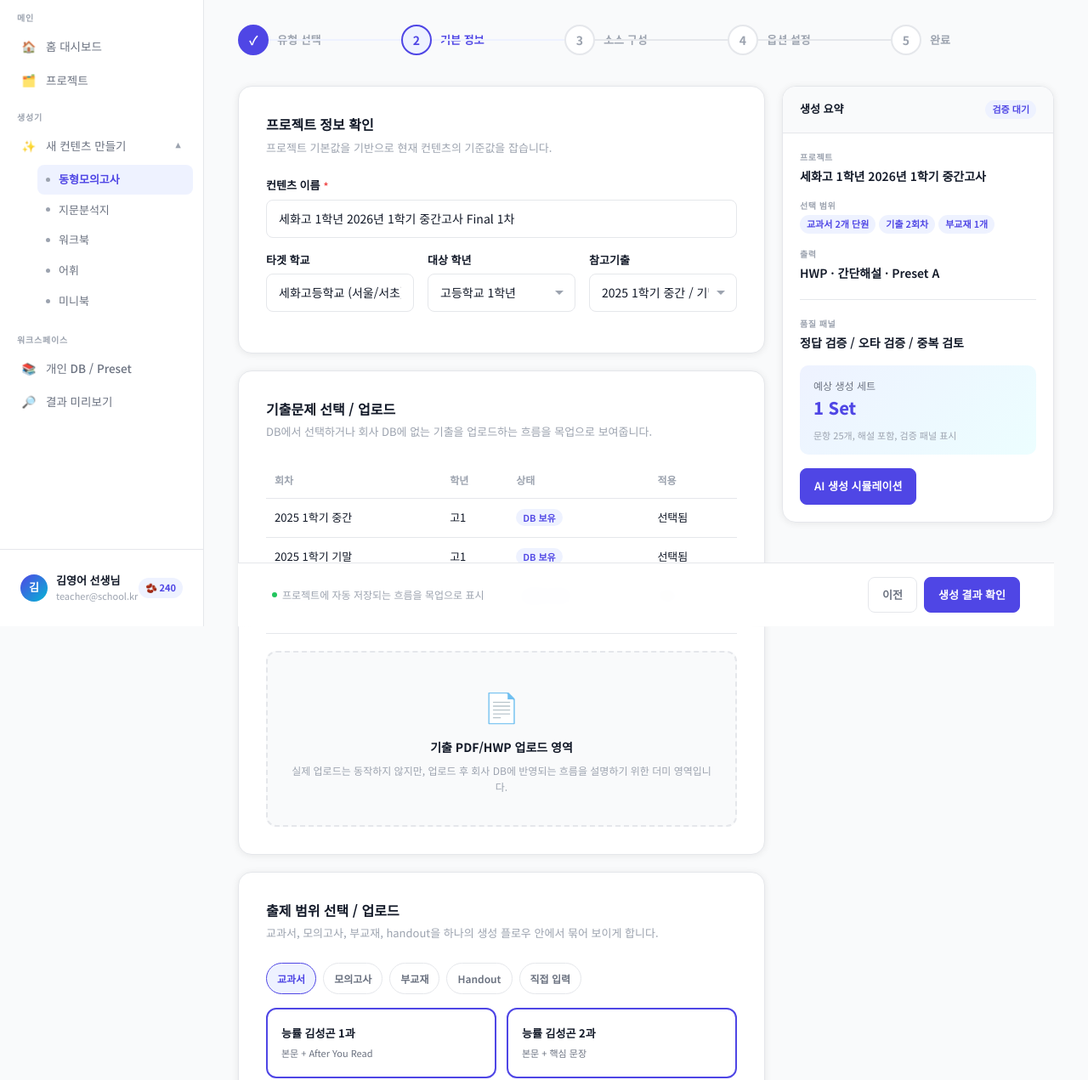
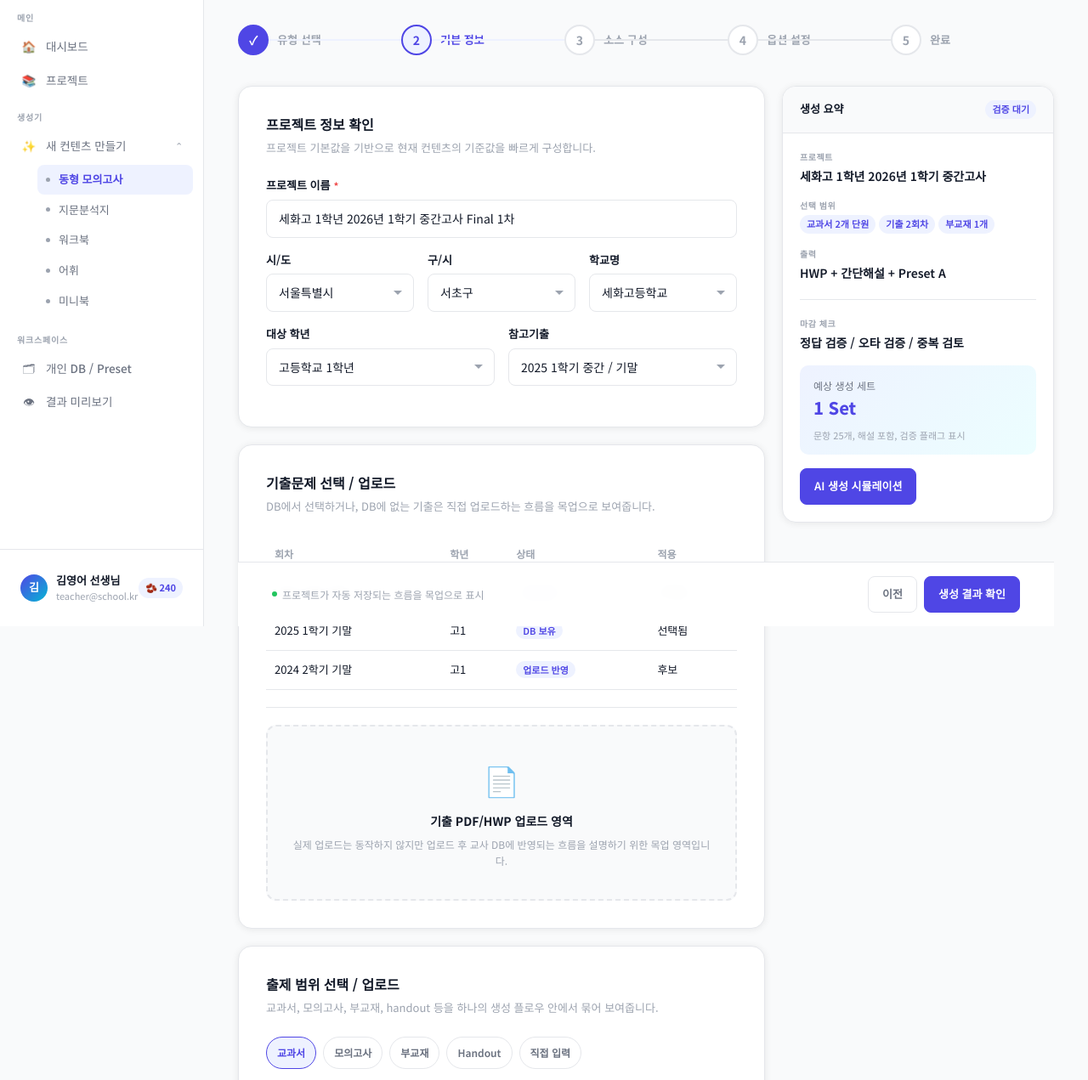
Before and after one commit to Quitryne/en_sec_mockup, a plain HTML site: page generator-exam.html in a window 1280 px wide. Shown: the part 63-1334 px from the top of the page at 85% size. Drawn offline with Linux system fonts and the light colour scheme.

Commit message:
동형모의고사 타겟학교 세팅 변경

```diff
--- a/generator-exam.html
+++ b/generator-exam.html
@@ -3,7 +3,7 @@
 <head>
   <meta charset="UTF-8">
   <meta name="viewport" content="width=device-width, initial-scale=1.0">
-  <title>동형모의고사 생성 - 영어비서</title>
+  <title>동형 모의고사 생성 - 영어비서</title>
   <link rel="stylesheet" href="./assets/css/reset.css">
   <link rel="stylesheet" href="./assets/css/tokens.css">
   <link rel="stylesheet" href="./assets/css/layout.css">
@@ -15,18 +15,30 @@
     <a class="sidebar-logo" href="./index.html"><div class="logo-icon"><img src="./assets/img/영어비서2.png" alt="영어비서 로고"></div><span class="logo-text">영어비서</span></a>
     <nav class="sidebar-nav">
       <div class="nav-section-label">메인</div>
-      <a class="nav-item" data-nav-link="home" href="./index.html"><span class="nav-item-icon">🏠</span> 홈 대시보드</a>
-      <a class="nav-item" data-nav-link="projects" href="./projects.html"><span class="nav-item-icon">🗂️</span> 프로젝트</a>
+      <a class="nav-item" data-nav-link="home" href="./index.html"><span class="nav-item-icon">🏠</span> 대시보드</a>
+      <a class="nav-item" data-nav-link="projects" href="./projects.html"><span class="nav-item-icon">📚</span> 프로젝트</a>
       <div class="nav-section-label">생성기</div>
-      <div class="nav-item-expandable open" id="createMenu"><div class="nav-item-header" onclick="toggleMenu('createMenu')"><span class="nav-item-icon">✨</span> 새 컨텐츠 만들기<span class="nav-item-chevron">▼</span></div><div class="nav-submenu"><a class="nav-subitem" data-nav-link="exam" href="./generator-exam.html"><span class="nav-subitem-dot"></span> 동형모의고사</a><a class="nav-subitem" data-nav-link="analysis" href="./generator-analysis.html"><span class="nav-subitem-dot"></span> 지문분석지</a><a class="nav-subitem" data-nav-link="workbook" href="./generator-workbook.html"><span class="nav-subitem-dot"></span> 워크북</a><a class="nav-subitem" data-nav-link="vocab" href="./generator-vocab.html"><span class="nav-subitem-dot"></span> 어휘</a><a class="nav-subitem" data-nav-link="minibook" href="./generator-minibook.html"><span class="nav-subitem-dot"></span> 미니북</a></div></div>
+      <div class="nav-item-expandable open" id="createMenu">
+        <div class="nav-item-header" onclick="toggleMenu('createMenu')">
+          <span class="nav-item-icon">✨</span> 새 컨텐츠 만들기
+          <span class="nav-item-chevron">⌄</span>
+        </div>
+        <div class="nav-submenu">
+          <a class="nav-subitem" data-nav-link="exam" href="./generator-exam.html"><span class="nav-subitem-dot"></span> 동형 모의고사</a>
+          <a class="nav-subitem" data-nav-link="analysis" href="./generator-analysis.html"><span class="nav-subitem-dot"></span> 지문분석지</a>
+          <a class="nav-subitem" data-nav-link="workbook" href="./generator-workbook.html"><span class="nav-subitem-dot"></span> 워크북</a>
+          <a class="nav-subitem" data-nav-link="vocab" href="./generator-vocab.html"><span class="nav-subitem-dot"></span> 어휘</a>
+          <a class="nav-subitem" data-nav-link="minibook" href="./generator-minibook.html"><span class="nav-subitem-dot"></span> 미니북</a>
+        </div>
+      </div>
       <div class="nav-section-label">워크스페이스</div>
-      <a class="nav-item" data-nav-link="workspace" href="./workspace.html"><span class="nav-item-icon">📚</span> 개인 DB / Preset</a>
-      <a class="nav-item" data-nav-link="preview" href="./preview.html"><span class="nav-item-icon">🔎</span> 결과 미리보기</a>
+      <a class="nav-item" data-nav-link="workspace" href="./workspace.html"><span class="nav-item-icon">🗂</span> 개인 DB / Preset</a>
+      <a class="nav-item" data-nav-link="preview" href="./preview.html"><span class="nav-item-icon">👁</span> 결과 미리보기</a>
     </nav>
     <div class="sidebar-footer"><div class="sidebar-user"><div class="user-avatar">김</div><div class="user-info"><div class="user-name">김영어 선생님</div><div class="user-email">teacher@school.kr</div></div><div class="bean-chip">🫘 240</div></div></div>
   </aside>
   <header class="topbar">
-    <div class="topbar-left"><div class="topbar-title">내신 동형모의고사 만들기</div><div class="topbar-breadcrumb">컨텐츠 · 동형모의고사 생성</div></div>
+    <div class="topbar-left"><div class="topbar-title">내신 동형 모의고사 만들기</div><div class="topbar-breadcrumb">컨텐츠 > 동형 모의고사 생성</div></div>
     <div class="topbar-right"><a class="btn btn-ghost" href="./projects.html">프로젝트로</a><a class="btn btn-primary" href="./preview.html">결과 보기</a></div>
   </header>
   <main class="main">
@@ -43,20 +55,24 @@
         <div class="content-stack">
           <section class="section-card">
             <div class="section-card-title">프로젝트 정보 확인</div>
-            <div class="section-card-desc">프로젝트 기본값을 기반으로 현재 컨텐츠의 기준값을 잡습니다.</div>
+            <div class="section-card-desc">프로젝트 기본값을 기반으로 현재 컨텐츠의 기준값을 빠르게 구성합니다.</div>
             <div class="form-row single">
-              <div class="form-group"><label class="form-label">컨텐츠 이름 <span class="required">*</span></label><input class="form-input" value="세화고 1학년 2026년 1학기 중간고사 Final 1차"></div>
+              <div class="form-group"><label class="form-label">프로젝트 이름 <span class="required">*</span></label><input class="form-input" value="세화고 1학년 2026년 1학기 중간고사 Final 1차"></div>
             </div>
             <div class="form-row three">
-              <div class="form-group"><label class="form-label">타겟 학교</label><input class="form-input" value="세화고등학교 (서울/서초)"></div>
-              <div class="form-group"><label class="form-label">대상 학년</label><select class="form-select"><option selected>고등학교 1학년</option></select></div>
-              <div class="form-group"><label class="form-label">참고기출</label><select class="form-select"><option selected>2025 1학기 중간 / 기말</option></select></div>
+              <div class="form-group"><label class="form-label">시/도</label><select class="form-select"><option>시/도 선택</option><option selected>서울특별시</option><option>경기도</option><option>인천광역시</option><option>부산광역시</option></select></div>
+              <div class="form-group"><label class="form-label">구/시</label><select class="form-select"><option>구/시 선택</option><option selected>서초구</option><option>강남구</option><option>송파구</option><option>수원시</option></select></div>
+              <div class="form-group"><label class="form-label">학교명</label><select class="form-select"><option>학교 선택</option><option selected>세화고등학교</option><option>서울고등학교</option><option>반포고등학교</option><option>중앙여자고등학교</option></select></div>
+            </div>
+            <div class="form-row">
+              <div class="form-group"><label class="form-label">대상 학년</label><select class="form-select"><option selected>고등학교 1학년</option><option>고등학교 2학년</option><option>고등학교 3학년</option></select></div>
+              <div class="form-group"><label class="form-label">참고기출</label><select class="form-select"><option selected>2025 1학기 중간 / 기말</option><option>2025 2학기 중간 / 기말</option><option>2024 1학기 중간 / 기말</option></select></div>
             </div>
           </section>
 
           <section class="section-card">
             <div class="section-card-title">기출문제 선택 / 업로드</div>
-            <div class="section-card-desc">DB에서 선택하거나 회사 DB에 없는 기출을 업로드하는 흐름을 목업으로 보여줍니다.</div>
+            <div class="section-card-desc">DB에서 선택하거나, DB에 없는 기출은 직접 업로드하는 흐름을 목업으로 보여줍니다.</div>
             <table class="list-table">
               <thead><tr><th>회차</th><th>학년</th><th>상태</th><th>적용</th></tr></thead>
               <tbody>
@@ -69,13 +85,13 @@
             <div class="upload-zone">
               <div class="upload-icon">📄</div>
               <div class="upload-title">기출 PDF/HWP 업로드 영역</div>
-              <div class="upload-desc">실제 업로드는 동작하지 않지만, 업로드 후 회사 DB에 반영되는 흐름을 설명하기 위한 더미 영역입니다.</div>
+              <div class="upload-desc">실제 업로드는 동작하지 않지만 업로드 후 교사 DB에 반영되는 흐름을 설명하기 위한 목업 영역입니다.</div>
             </div>
           </section>
 
           <section class="section-card">
             <div class="section-card-title">출제 범위 선택 / 업로드</div>
-            <div class="section-card-desc">교과서, 모의고사, 부교재, handout을 하나의 생성 플로우 안에서 묶어 보이게 합니다.</div>
+            <div class="section-card-desc">교과서, 모의고사, 부교재, handout 등을 하나의 생성 플로우 안에서 묶어 보여줍니다.</div>
             <div class="source-tabs">
               <span class="source-tab active">교과서</span>
               <span class="source-tab">모의고사</span>
@@ -84,16 +100,16 @@
               <span class="source-tab">직접 입력</span>
             </div>
             <div class="card-grid">
-              <div class="selectable-card selected" data-selectable><div class="selectable-card-title">능률 김성곤 1과</div><div class="selectable-card-desc">본문 + After You Read</div></div>
-              <div class="selectable-card selected" data-selectable><div class="selectable-card-title">능률 김성곤 2과</div><div class="selectable-card-desc">본문 + 핵심 문장</div></div>
+              <div class="selectable-card selected" data-selectable><div class="selectable-card-title">리딩 기본 1과</div><div class="selectable-card-desc">본문 + After You Read</div></div>
+              <div class="selectable-card selected" data-selectable><div class="selectable-card-title">리딩 기본 2과</div><div class="selectable-card-desc">본문 + 핵심 문장</div></div>
               <div class="selectable-card" data-selectable><div class="selectable-card-title">2025 6월 모의고사</div><div class="selectable-card-desc">18, 19, 31-34번</div></div>
-              <div class="selectable-card" data-selectable><div class="selectable-card-title">부교재 올림포스</div><div class="selectable-card-desc">Chapter 4 Reading</div></div>
+              <div class="selectable-card" data-selectable><div class="selectable-card-title">부교재 클래스</div><div class="selectable-card-desc">Chapter 4 Reading</div></div>
             </div>
           </section>
 
           <section class="section-card">
             <div class="section-card-title">해설지 / 출력 / 디자인 옵션</div>
-            <div class="section-card-desc">PDF 초안에 나온 출력 포맷과 디자인 프리셋 개념을 묶어 둔 단계입니다.</div>
+            <div class="section-card-desc">PDF 초안에서 가져온 출력 형식과 교사별 프리셋 컨셉을 묶어서 보여줍니다.</div>
             <div class="form-row three">
               <div class="form-group"><label class="form-label">해설지 옵션</label><select class="form-select"><option>빠른정답</option><option selected>간단해설</option><option>전체해설</option></select></div>
               <div class="form-group"><label class="form-label">출력 포맷</label><select class="form-select"><option selected>HWP</option><option>HWPX</option><option>PDF</option></select></div>
@@ -110,10 +126,10 @@
           <div class="preview-body">
             <div class="preview-row"><div class="preview-key">프로젝트</div><div class="preview-val">세화고 1학년 2026년 1학기 중간고사</div></div>
             <div class="preview-row"><div class="preview-key">선택 범위</div><div class="preview-tags"><span class="preview-tag">교과서 2개 단원</span><span class="preview-tag">기출 2회차</span><span class="preview-tag">부교재 1개</span></div></div>
-            <div class="preview-row"><div class="preview-key">출력</div><div class="preview-val">HWP · 간단해설 · Preset A</div></div>
+            <div class="preview-row"><div class="preview-key">출력</div><div class="preview-val">HWP + 간단해설 + Preset A</div></div>
             <hr class="preview-divider">
-            <div class="preview-row"><div class="preview-key">품질 패널</div><div class="preview-val">정답 검증 / 오타 검증 / 중복 검토</div></div>
-            <div class="preview-cost"><div class="preview-cost-label">예상 생성 세트</div><div class="preview-cost-val">1 Set</div><div class="preview-cost-sub">문항 25개, 해설 포함, 검증 패널 표시</div></div>
+            <div class="preview-row"><div class="preview-key">마감 체크</div><div class="preview-val">정답 검증 / 오타 검증 / 중복 검토</div></div>
+            <div class="preview-cost"><div class="preview-cost-label">예상 생성 세트</div><div class="preview-cost-val">1 Set</div><div class="preview-cost-sub">문항 25개, 해설 포함, 검증 플래그 표시</div></div>
             <div class="btn-row" style="margin-top:16px;">
               <button class="btn btn-primary" data-simulate="exam-status">AI 생성 시뮬레이션</button>
             </div>
@@ -122,7 +138,7 @@
       </div>
 
       <div class="bottom-bar">
-        <div class="save-info"><span class="save-dot"></span> 프로젝트에 자동 저장되는 흐름을 목업으로 표시</div>
+        <div class="save-info"><span class="save-dot"></span> 프로젝트가 자동 저장되는 흐름을 목업으로 표시</div>
         <div class="btn-row"><a class="btn btn-ghost" href="./project-create.html">이전</a><a class="btn btn-primary" href="./preview.html">생성 결과 확인</a></div>
       </div>
     </div>
```
